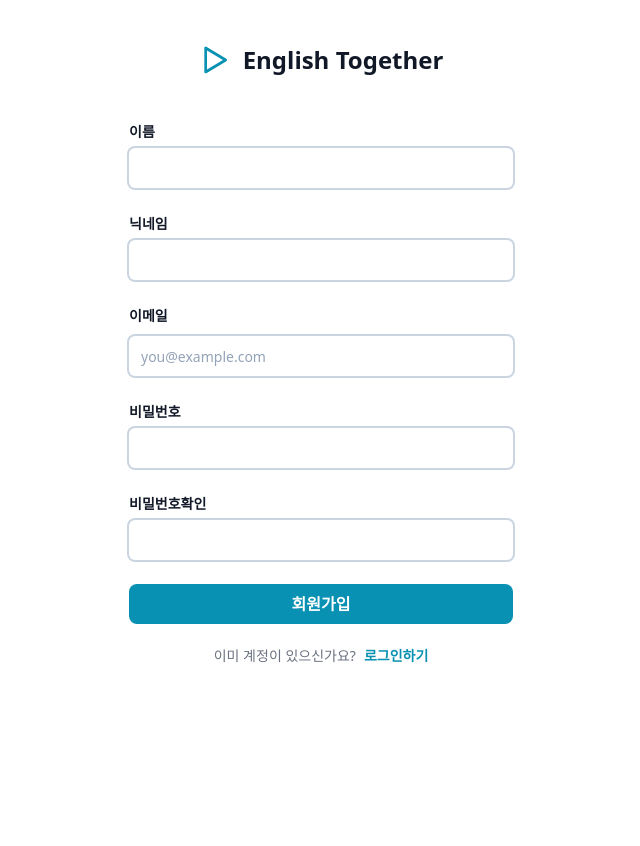
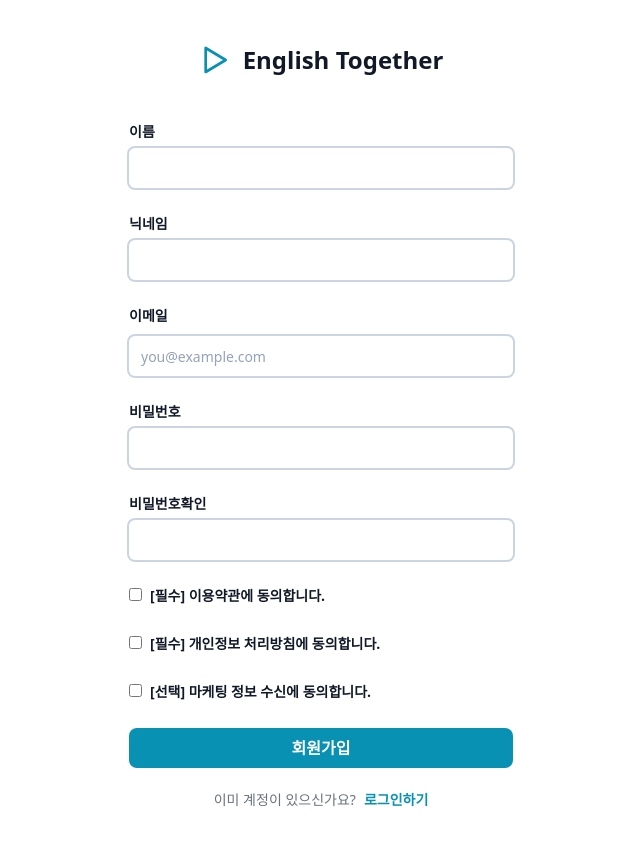
Before and after one commit to together-english/together-english-frontend, a Next.js app: page /register in a window 1280 px wide. Shown: the top 846 px of the page, without its empty margins (319-959 px from the left). Before the commit the page ends 800 px from the top, so only its background shows below. Built offline with nearby package versions, Linux system fonts and the light colour scheme.

Commit message:
회원가입시 필수 및 선택 동의항목 입력 받도록 수정 및 토큰 만료될 경우 로그인 페이지로 이동하도록 처리

```diff
--- a/app/(without-nav)/login/page.tsx
+++ b/app/(without-nav)/login/page.tsx
@@ -20,7 +20,7 @@ export default function Login() {
     []
   )
   const router = useRouter()
-  const {login} = useAuth()
+  const {login, logout} = useAuth()
   const loginAccount = useCallback(() => {
     login(email, password, () => router.push('/'))
   }, [email, password, login, router])
@@ -34,6 +34,7 @@ export default function Login() {
       .catch(e => {
         console.log(e)
       })
+    logout()
   }, [])
   return (
     <div className="flex min-h-full flex-col justify-center px-6 py-12 lg:px-8">
--- a/app/(without-nav)/register/page.tsx
+++ b/app/(without-nav)/register/page.tsx
@@ -2,27 +2,46 @@
 import EmailInput from '@/components/input/EmailInput'
 import {useAuth} from '@/contexts'
 import Link from 'next/link'
-import {useRouter} from 'next/navigation'
 import {ChangeEvent, useCallback, useState} from 'react'
 import '../../../styles/globals.css'
 
-type SignUpFormType = Record<
-  'name' | 'nickname' | 'email' | 'password' | 'confirmPassword',
-  string
->
+type SignUpFormType = {
+  name: string
+  nickname: string
+  email: string
+  password: string
+  confirmPassword: string
+  isTermsAgreed: boolean
+  isPrivacyAgreed: boolean
+  isMarketingAgreed: boolean
+}
 
 export default function register() {
   const {signup} = useAuth()
-  const router = useRouter()
-  const [{name, nickname, email, password, confirmPassword}, setForm] =
-    useState<SignUpFormType>({
-      name: '',
-      nickname: '',
-      email: '',
-      password: '',
-      confirmPassword: ''
-    })
+  const [
+    {
+      name,
+      nickname,
+      email,
+      password,
+      confirmPassword,
+      isTermsAgreed,
+      isPrivacyAgreed,
+      isMarketingAgreed
+    },
+    setForm
+  ] = useState<SignUpFormType>({
+    name: '',
+    nickname: '',
+    email: '',
+    password: '',
+    confirmPassword: '',
+    isTermsAgreed: false, // 초기값: false
+    isPrivacyAgreed: false, // 초기값: false
+    isMarketingAgreed: false // 초기값: false (선택 항목)
+  })
   const [isEmailValid, setIsEmailValid] = useState<boolean>(false)
+
   const handleEmailChange = (newEmail: string, isValid: boolean) => {
     setForm(prevForm => ({
       ...prevForm,
@@ -38,8 +57,16 @@ export default function register() {
     []
   )
 
+  const handleAgreementChange =
+    (key: keyof SignUpFormType) => (e: ChangeEvent<HTMLInputElement>) => {
+      setForm(prevForm => ({
+        ...prevForm,
+        [key]: e.target.checked
+      }))
+    }
+
   const createAcount = useCallback(() => {
-    console.log(name, email, password, confirmPassword)
+    console.log(name, email, password, confirmPassword, isTermsAgreed, isPrivacyAgreed)
     if (name == '') {
       alert('이름을 입력해주세요')
       return
@@ -60,16 +87,32 @@ export default function register() {
       alert('비밀번호와 확인비밀번호가 틀립니다.')
       return
     }
+    if (!isTermsAgreed || !isPrivacyAgreed) {
+      alert('필수 동의 항목을 모두 체크해주세요.')
+      return
+    }
     signup(
       {
         name: name,
         nickname: nickname,
         email: email,
-        password: password
+        password: password,
+        isTermsAgreed: isTermsAgreed,
+        isPrivacyAgreed: isPrivacyAgreed,
+        isMarketingAgreed: isMarketingAgreed
       },
       undefined
     )
-  }, [email, password, confirmPassword, signup])
+  }, [
+    name,
+    email,
+    password,
+    confirmPassword,
+    isTermsAgreed,
+    isPrivacyAgreed,
+    isMarketingAgreed,
+    signup
+  ])
   return (
     <div className="flex min-h-full flex-col justify-center px-6 py-12 lg:px-8">
       <div className="sm:mx-auto sm:w-full sm:max-w-sm">
@@ -192,6 +235,42 @@ export default function register() {
             </div>
           </div>
 
+          <div className="mt-4">
+            <label className="block text-sm font-semibold leading-6 text-gray-900">
+              <input
+                type="checkbox"
+                checked={isTermsAgreed}
+                onChange={handleAgreementChange('isTermsAgreed')}
+                className="mr-2"
+              />
+              [필수] 이용약관에 동의합니다.
+            </label>
+          </div>
+
+          <div className="mt-4">
+            <label className="block text-sm font-semibold leading-6 text-gray-900">
+              <input
+                type="checkbox"
+                checked={isPrivacyAgreed}
+                onChange={handleAgreementChange('isPrivacyAgreed')}
+                className="mr-2"
+              />
+              [필수] 개인정보 처리방침에 동의합니다.
+            </label>
+          </div>
+
+          <div className="mt-4">
+            <label className="block text-sm font-semibold leading-6 text-gray-900">
+              <input
+                type="checkbox"
+                checked={isMarketingAgreed}
+                onChange={handleAgreementChange('isMarketingAgreed')}
+                className="mr-2"
+              />
+              [선택] 마케팅 정보 수신에 동의합니다.
+            </label>
+          </div>
+
           <div>
             <button
               type="button"
--- a/types/auth.ts
+++ b/types/auth.ts
@@ -5,6 +5,9 @@ type SignUpDataType = {
   nickname?: string
   phone?: string
   profile?: string
+  isTermsAgreed: boolean
+  isPrivacyAgreed: boolean
+  isMarketingAgreed: boolean
 }
 
 type JwtTokenType = {
```
Also changed, not shown: 2 other files (tests, documents, lock files or other folders).
